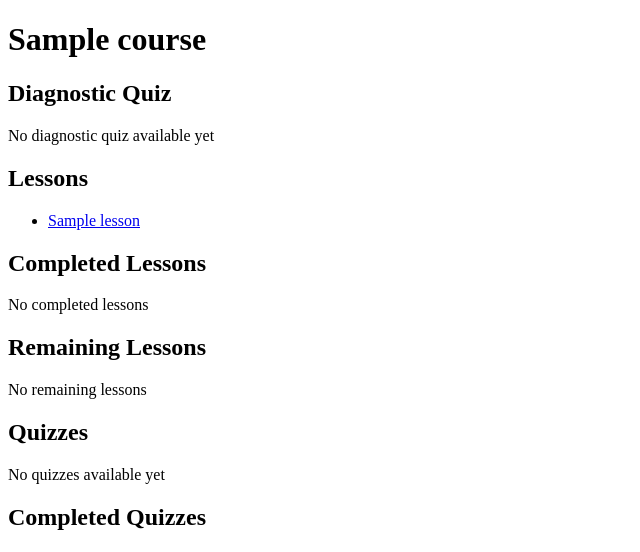
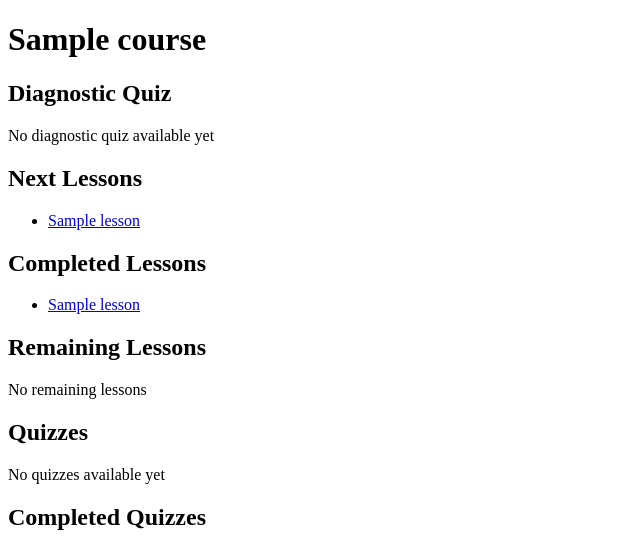
Before and after one commit to alecchendev/noobular-alpha, a Flask app: template templates/course.html in a window 1280 px wide. Shown: the top 552 px of the page, without its empty margins (0-640 px from the left). Run offline with Flask 3, Linux system fonts and the light colour scheme; the template is opened without the code that fills it: most values are stand-ins (such as "Sample title", 1, 10 or a date in 2020); some libraries are stand-ins or nearby versions.

Commit message:
Render completed lessons and questions

```diff
--- a/main.py
+++ b/main.py
@@ -426,7 +426,22 @@ def course_page(course_id: int) -> str:
     course = load_course_from_db(course_id)
     if not course:
         abort(404)
-    return render_template("course.html", course=course)
+    next_lessons = []
+    completed_lessons = []
+    for lesson in course.lessons:
+        if all(
+            all(question.answer is not None for question in kp.questions)
+            for kp in lesson.knowledge_points
+        ):
+            completed_lessons.append(lesson)
+        else:
+            next_lessons.append(lesson)
+    return render_template(
+        "course.html",
+        course=course,
+        next_lessons=next_lessons,
+        completed_lessons=completed_lessons,
+    )
 
 
 @app.route("/course/<int:course_id>/lesson/<int:lesson_id>")
--- a/templates/course.html
+++ b/templates/course.html
@@ -10,10 +10,10 @@
     <h2>Diagnostic Quiz</h2>
     <p>No diagnostic quiz available yet</p>
 
-    <h2>Lessons</h2>
-    {% if course.lessons %}
+    <h2>Next Lessons</h2>
+    {% if next_lessons|length > 0 %}
         <ul>
-        {% for lesson in course.lessons %}
+        {% for lesson in next_lessons %}
             <li><a href="/course/{{ course.id }}/lesson/{{ lesson.id }}">{{ lesson.title }}</a></li>
         {% endfor %}
         </ul>
@@ -22,7 +22,15 @@
     {% endif %}
 
     <h2>Completed Lessons</h2>
-    <p>No completed lessons</p>
+    {% if completed_lessons|length > 0 %}
+        <ul>
+        {% for lesson in completed_lessons %}
+            <li><a href="/course/{{ course.id }}/lesson/{{ lesson.id }}">{{ lesson.title }}</a></li>
+        {% endfor %}
+        </ul>
+    {% else %}
+        <p>No completed lessons</p>
+    {% endif %}
 
     <h2>Remaining Lessons</h2>
     <p>No remaining lessons</p>
```
Also changed, not shown: templates/knowledge_point.html (+10 -1 lines).
